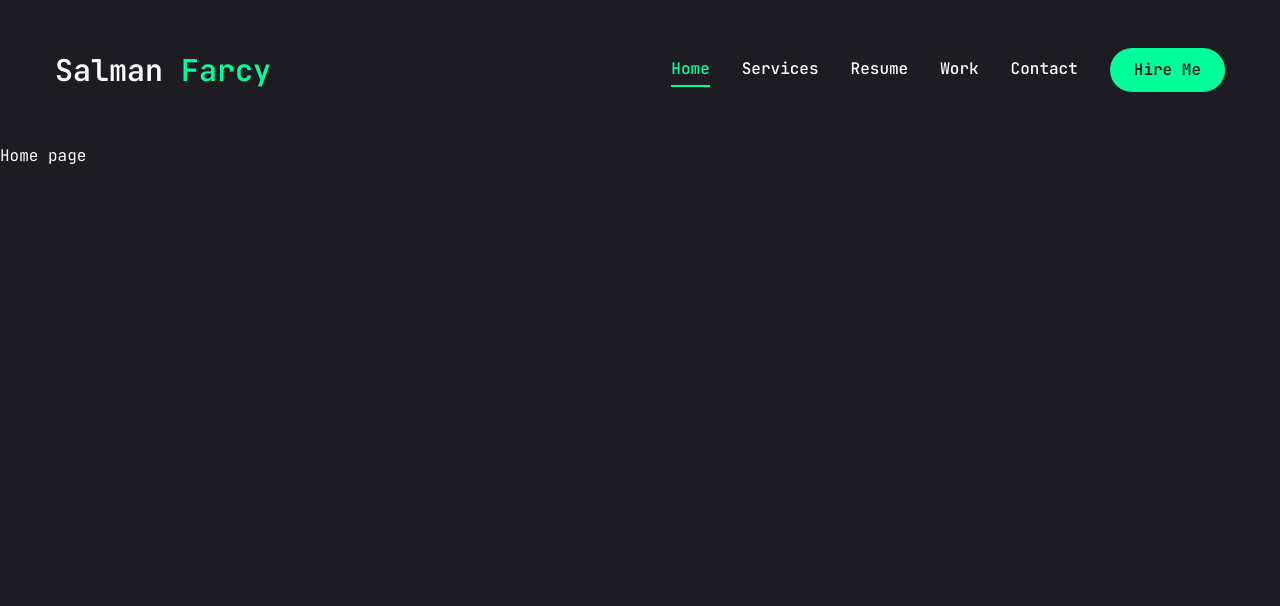
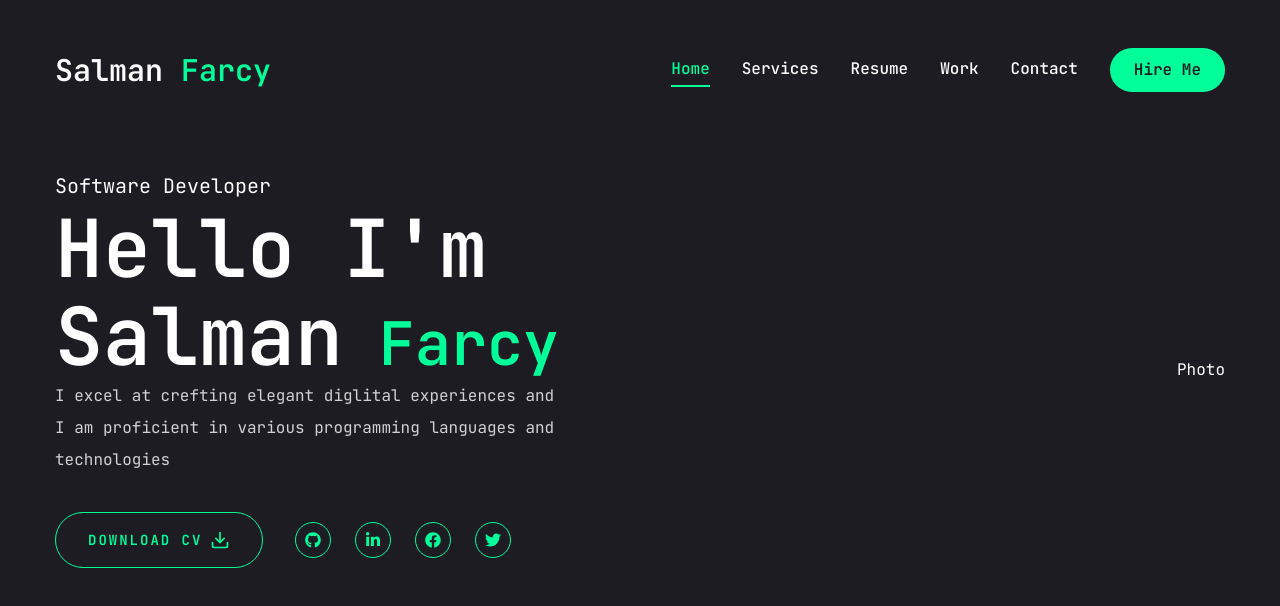
Before and after one commit to salman-farcy/Portfolio-Season-2, a Next.js app: page / in a window 1280 px wide. Shown: the top 606 px of the page. Built offline with nearby package versions, Linux system fonts and the light colour scheme.

Commit message:
Home section text area complete

```diff
--- a/app/globals.css
+++ b/app/globals.css
@@ -6,4 +6,13 @@
   body{
     @apply font-primary bg-primary text-white leading-loose;
   }
+  .h1{
+    @apply text-[48px] xl:text-[80px] leading-[1.1] font-semibold
+  }
+  .h2{
+    @apply text-[36px] xl:text-[48px] leading-[1.1] font-semibold
+  }
+  .h3{
+    @apply text-[20px] xl:text-[24px] leading-[1.1] font-semibold
+  }
 }
--- a/app/page.jsx
+++ b/app/page.jsx
@@ -1,7 +1,62 @@
-import Image from "next/image";
+import { Button } from "@/components/ui/button";
+import { FiDownload } from "react-icons/fi";
 
-export default function Home() {
+// components
+import Social from "@/components/Social";
+import Photo from "@/components/Photo";
+
+const Home = () => {
   return (
-    <main>Home page</main>
+    <section className="h-full">
+      <div className="container mx-auto">
+        <div className="flex flex-col xl:flex-row items-center justify-between xl:pt-8 xl:pb-24">
+          {/* text */}
+          <div className="">
+            <span className="text-xl">Software Developer</span>
+            <h1 className="h1">
+              Hello I'm <br />{" "}
+              <span>
+                Salman
+                <span className="text-accent text-3xl md:text-4xl lg:text-5xl xl:text-6xl">
+                  {" "}
+                  Farcy
+                </span>
+              </span>
+            </h1>
+            <p className="max-w-[500px] mb-9 text-white/80">
+              I excel at crefting elegant diglital experiences and I am
+              proficient in various programming languages and technologies
+            </p>
+
+            {/* btn */}
+
+            <div className="flex flex-col xl:flex-row items-center gap-8">
+              <Button
+                variant="outline"
+                size="lg"
+                className="uppercase flex items-center gap-2 hover:text-primary"
+              >
+                <span>Download Cv</span>
+                <FiDownload className="text-xl" />
+              </Button>
+
+              <div className="mb-8 xl:mb-0 ">
+                <Social
+                  containerStyles="flex gap-6"
+                  iconStyles="w-9 h-9 border border-accent rounded-full text-accent text-base hover:bg-accent hover:text-primary hover:transition-all duration-500 flex justify-center items-center "
+                />
+              </div>
+            </div>
+          </div>
+
+          {/* photo */}
+          <div className="">
+            <Photo />
+          </div>
+        </div>
+      </div>
+    </section>
   );
-}
+};
+
+export default Home;
--- /dev/null
+++ b/components/Photo.jsx
@@ -0,0 +1,11 @@
+
+
+const Photo = () => {
+  return (
+    <div>
+      Photo
+    </div>
+  )
+}
+
+export default Photo
--- /dev/null
+++ b/components/Social.jsx
@@ -0,0 +1,25 @@
+import Link from "next/link";
+import { FaGithub, FaLinkedinIn, FaFacebook, FaTwitter } from "react-icons/fa";
+
+const socials = [
+  { icon: <FaGithub />, path: "" },
+  { icon: <FaLinkedinIn />, path: "" },
+  { icon: <FaFacebook />, path: "" },
+  { icon: <FaTwitter />, path: "" },
+];
+
+const Social = ({ containerStyles, iconStyles }) => {
+  return (
+    <div className={containerStyles}>
+      {socials.map((item, index) => {
+        return (
+          <Link key={index} href={item.path} className={iconStyles}>
+            {item.icon}
+          </Link>
+        );
+      })}
+    </div>
+  );
+};
+
+export default Social;
```
